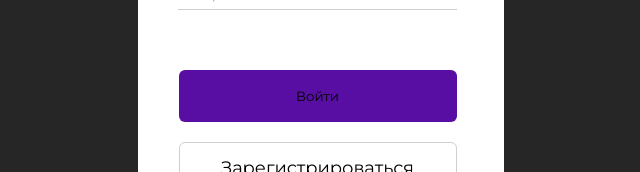
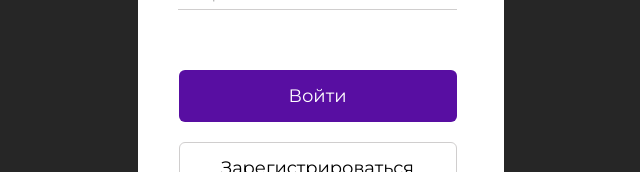
Before and after one commit to SonRayS/skypro-music, a Next.js app: page /signin in a window 1280 px wide. Shown: the part 365-537 px from the top of the page, without its empty margins (319-959 px from the left). Built offline with nearby package versions, Linux system fonts and the light colour scheme.

Commit message:
style btn

```diff
--- a/src/app/components/signin/signin.module.css
+++ b/src/app/components/signin/signin.module.css
@@ -134,7 +134,7 @@
     justify-content: center;
 }
 
-.modalBtnEnter a {
+.modalBtnEnter p {
     width: 100%;
     height: 100%;
     font-style: normal;
```
